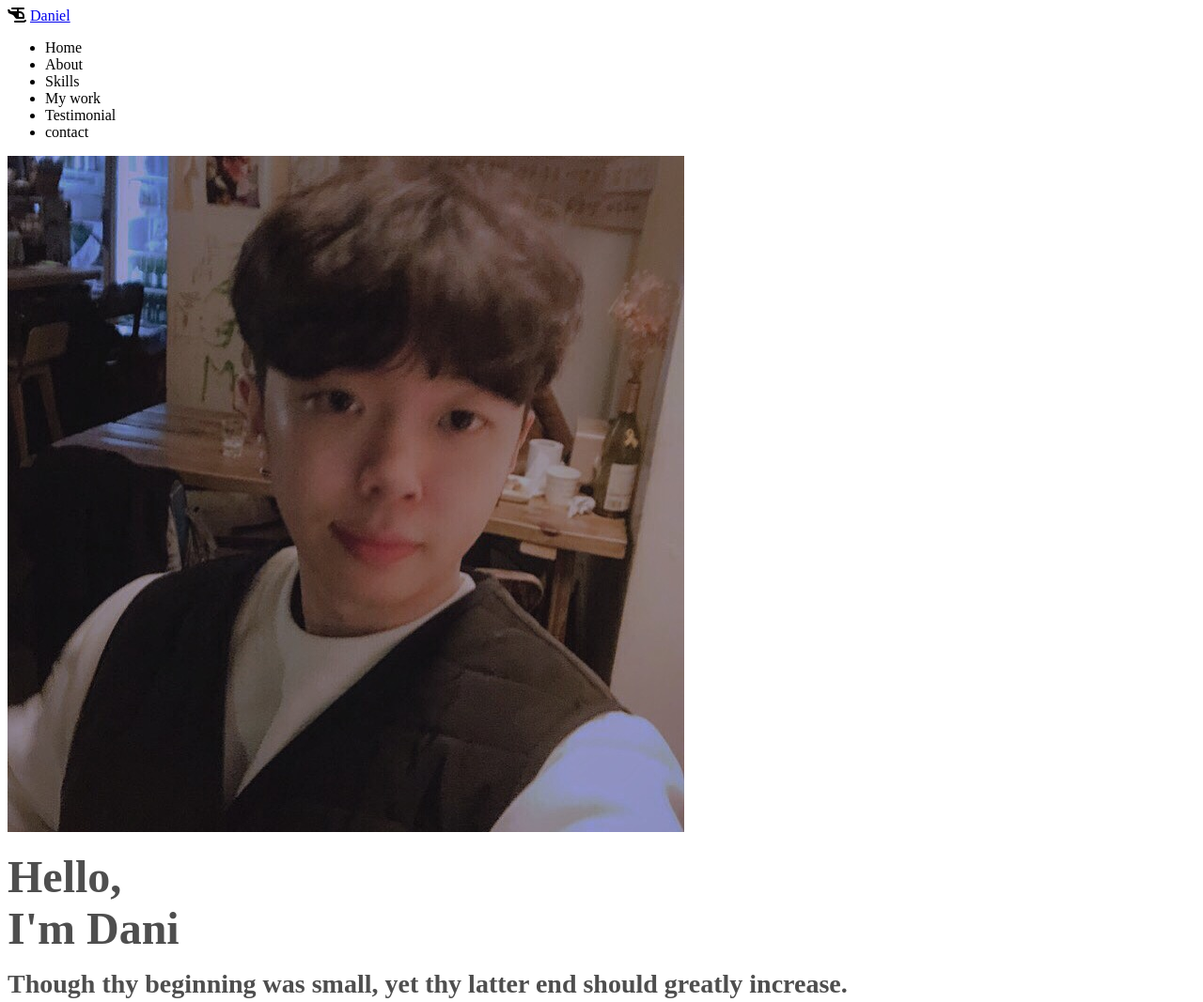
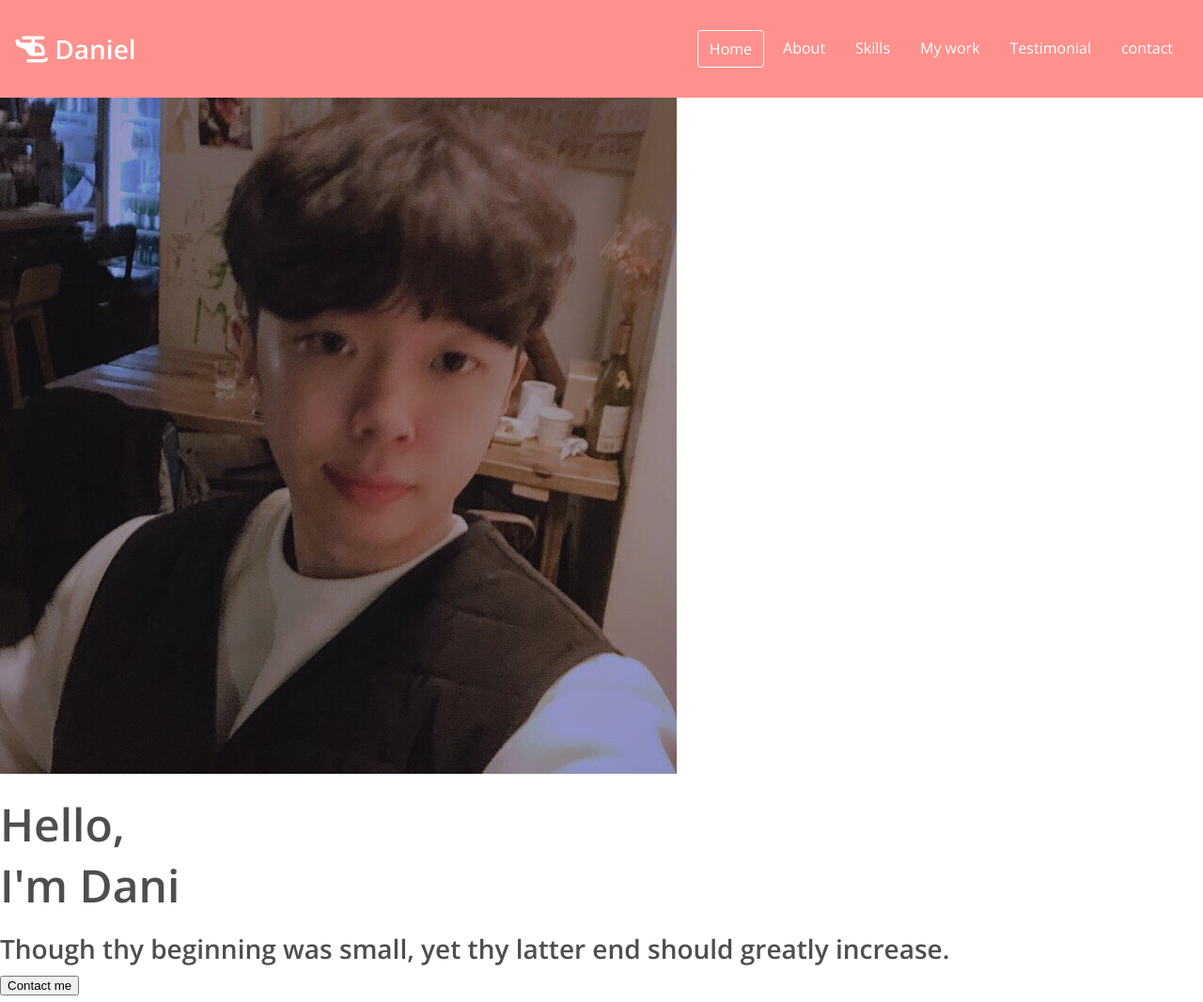
Before and after one commit to 2-phones/portfolio, a plain HTML site: page index.html in a window 1280 px wide. Shown: the top 1067 px of the page at 94% size. Drawn offline with nearby package versions, Linux system fonts and the light colour scheme.

Commit message:
CSS: Navbar

```diff
--- a/index.html
+++ b/index.html
@@ -22,7 +22,7 @@
                 <a href="#">Daniel</a>
             </div>
             <ul class="navbar__menu">
-               <li class="navbar__menu__item">Home</li>
+               <li class="navbar__menu__item active">Home</li>
                <li class="navbar__menu__item">About</li>
                <li class="navbar__menu__item">Skills</li>
                <li class="navbar__menu__item">My work</li>
--- a/style.css
+++ b/style.css
@@ -1,3 +1,5 @@
+@import url("https://fonts.googleapis.com/css2?family=Arimo&family=Open+Sans:wght@400;500;600&display=swap");
+
 /* Global */
 :root {
   /* color */
@@ -28,12 +30,27 @@
   --weight-regular: 400;
 
   /* size */
-
+  --size-border-radius: 4px;
 }
 
 /* Universal tags */
-*   {
+* {
   box-sizing: border-box;
+}
+
+body {
+  margin: 0;
+  font-family: "Open Sans", sans-serif;
+  cursor: default;
+}
+
+a {
+  text-decoration: none;
+  color: var(--color-white);
+}
+ul {
+  list-style: none;
+  padding-left: 0;
 }
 
 /* Typography */
@@ -64,3 +81,38 @@ p {
   color: var(--color-black);
   margin: 4px 0;
 }
+
+/* Navbar */
+#navbar {
+  display: flex;
+  justify-content: space-between;
+  background-color: var(--color-pink);
+  align-items: center;
+  color: var(--color-white);
+  padding: 16px;
+}
+
+.navbar__menu {
+  display: flex;
+}
+
+.navbar__logo {
+  font-size: var(--font-medium);
+  font-weight: var(--weight-semi-bold);
+}
+.navbar__menu__item {
+  padding: 8px 12px;
+  margin: 0 4px;
+  cursor: pointer;
+  border-radius: var(--size-border-radius);
+}
+
+.navbar__menu__item.active {
+  border: 1px solid var(--color-white);
+
+}
+
+.navbar__menu__item:hover {
+    background-color: var(--color-dark-pink);
+
+}
```
Lines whose indentation alone changed are shown as unchanged.
